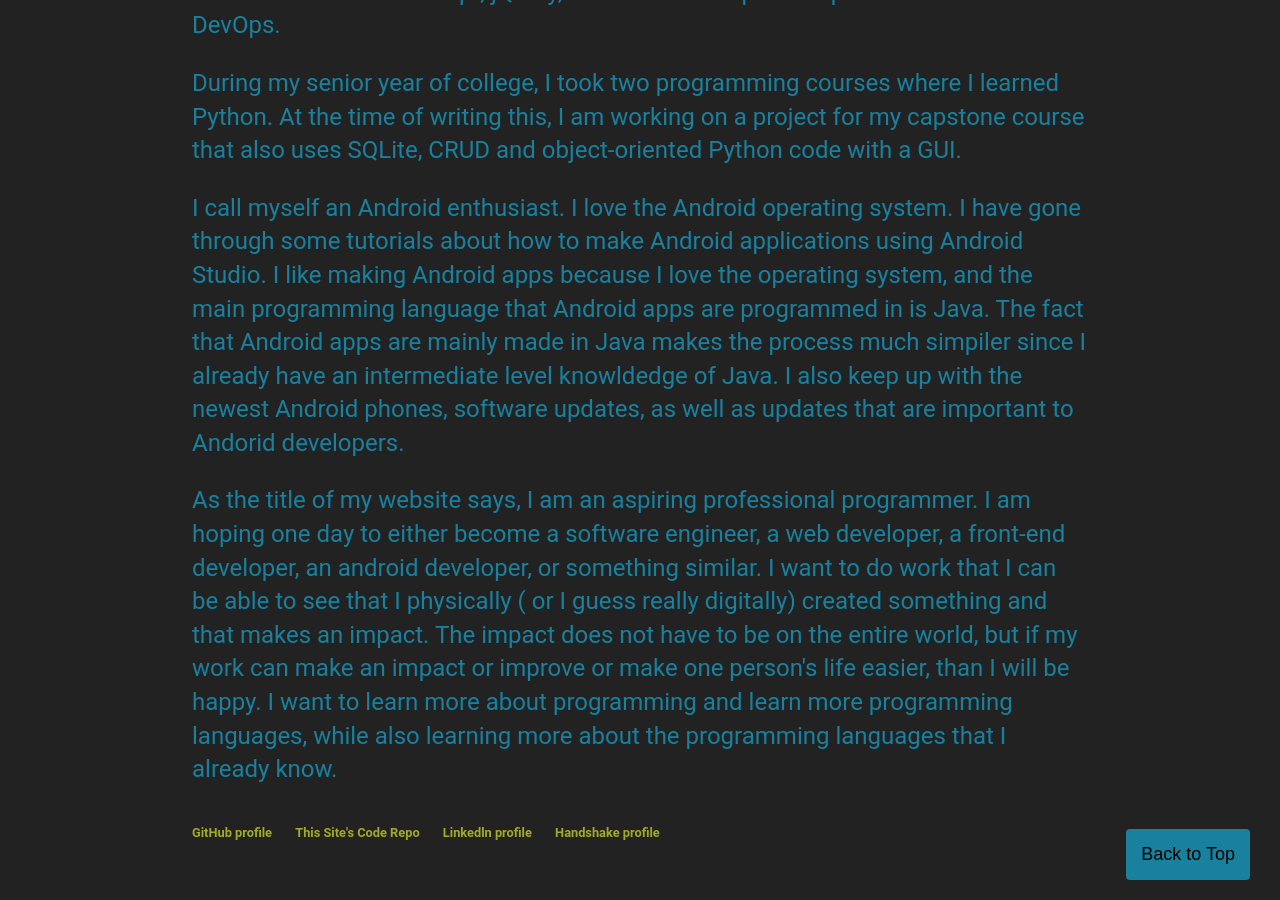
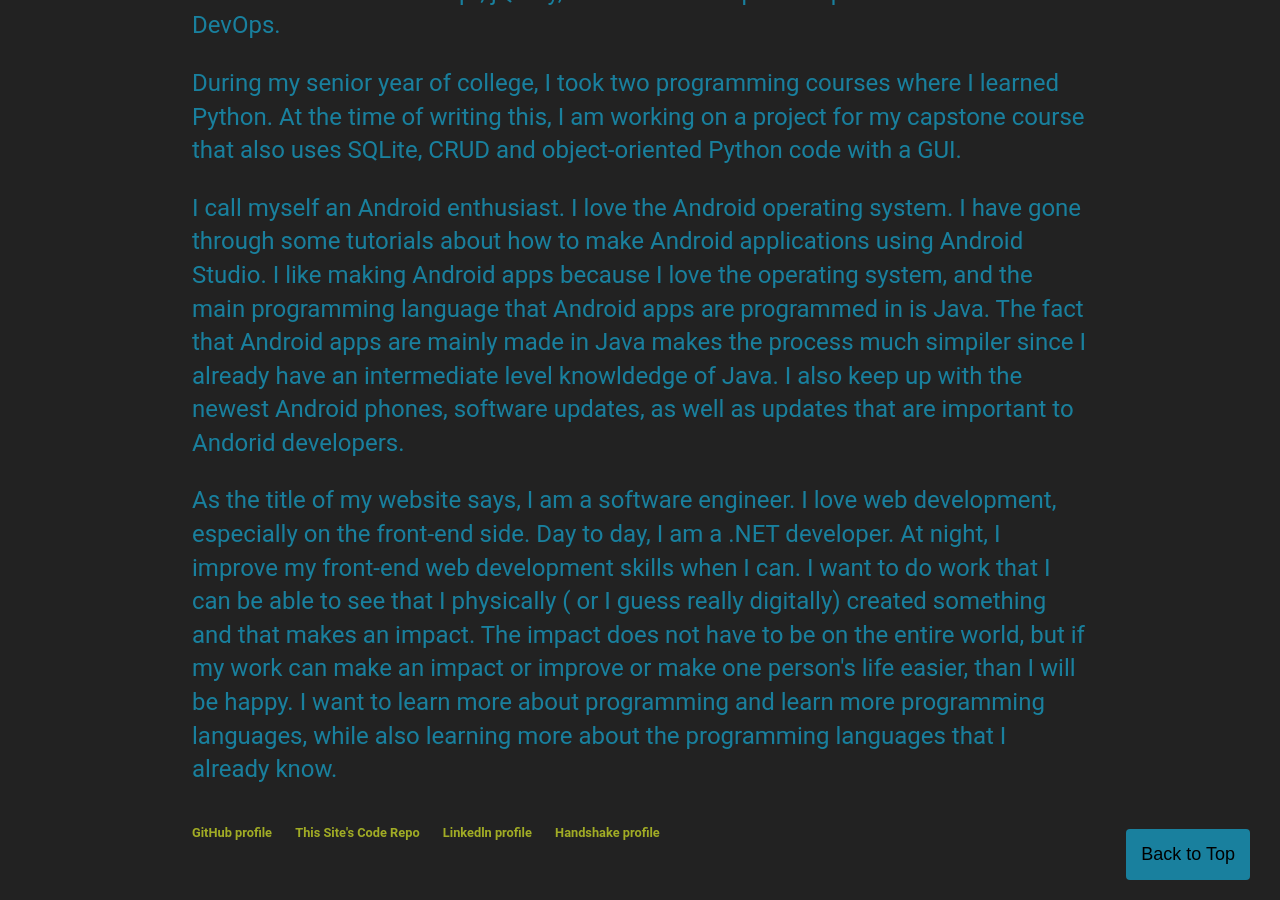
Before and after one commit to acow19/acow19.github.io, a Jekyll site: the page built from about/index.html, in a window 1280 px wide and 900 px high, scrolled down 1198 px. Built offline with Jekyll 4.4.1, drawn with Linux system fonts in a browser that asks for light colours.

Commit message:
Made some more overdue text changes

```diff
--- a/about/index.html
+++ b/about/index.html
@@ -77,11 +77,12 @@ function topFunction() {
   have an intermediate level knowldedge of Java. I also keep up with the newest Android phones, software updates, as well as updates
   that are important to Andorid developers.</p>
 
-  <p>As the title of my website says, I am an aspiring professional programmer. I am hoping one day to either become a software engineer, a web
-  developer, a front-end developer, an android developer, or something similar. I want to do work that I can be able to see that I physically ( or I guess
-  really digitally) created something and that makes an impact. The impact does not have to be on the entire world, but if my work can make an impact
-  or improve or make one person's life easier, than I will be happy. I want to learn more about programming and learn more programming languages,
-  while also learning more about the programming languages that I already know.</p>
+  <p>As the title of my website says, I am a software engineer. I love web development, especially on the front-end side.
+  Day to day, I am a .NET developer. At night, I improve my front-end web development skills when I can. I want to do work
+  that I can be able to see that I physically ( or I guess  really digitally) created something and that makes an impact.
+  The impact does not have to be on the entire world, but if my work can make an impact
+  or improve or make one person's life easier, than I will be happy. I want to learn more about programming and learn more
+  programming languages, while also learning more about the programming languages that I already know.</p>
 
 
 
--- a/index.html
+++ b/index.html
@@ -30,10 +30,10 @@ title: Andrew Cowick, Software Engineer
         </script>
         <p>
             <img src="Me As A Mii.PNG" alt="Me As A Mii Character" width="100" height="170" align="left" />
-            I'm a software engineer.'
+            I'm a software engineer.
             I graduated from Georgia College & State University.
             I have a degree in Management Information Systems B.B.A.
-            I am a .NET developer, I love front-end web development, and I am interested in Android app development.
+            I am a .NET developer. I love front-end web development, and I am interested in Android app development.
             <a href="/about">You can read more about me here</a><br /></p><br />
 
     </div><!-- /.blurb -->
```
